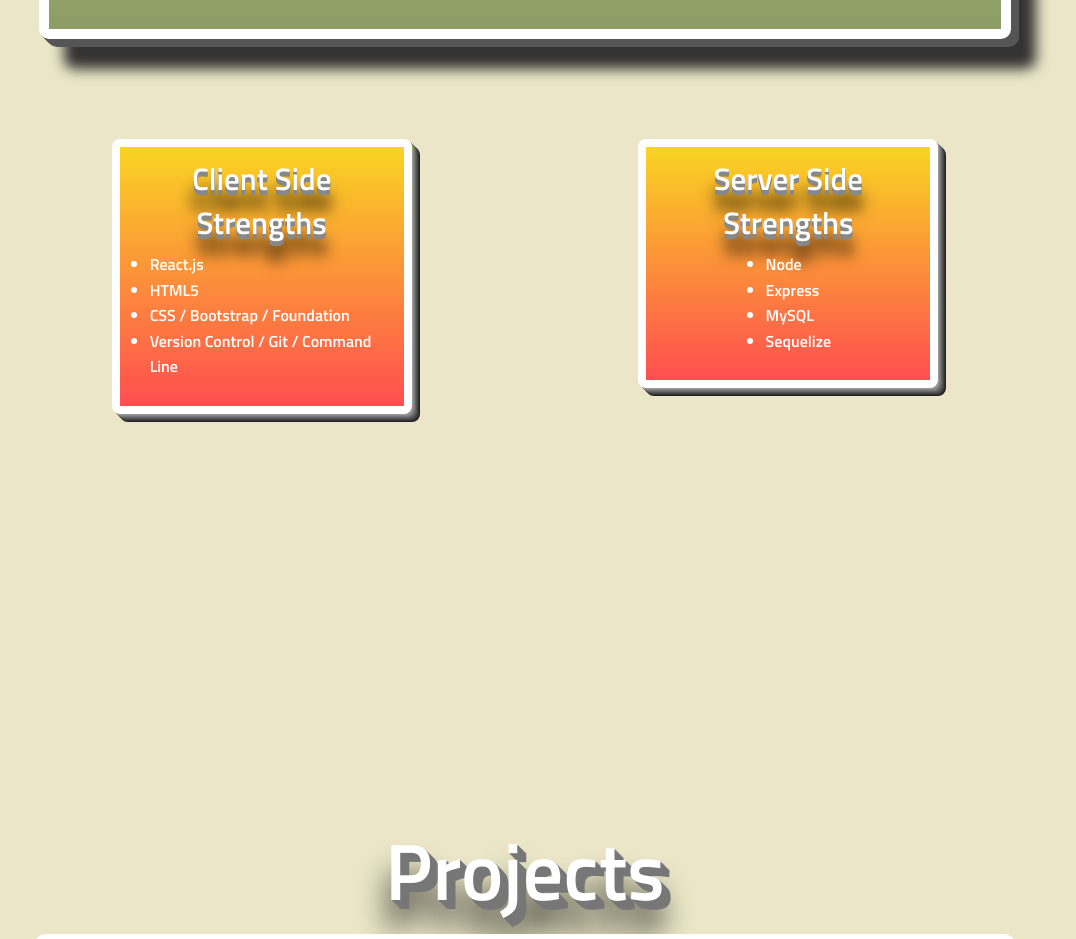
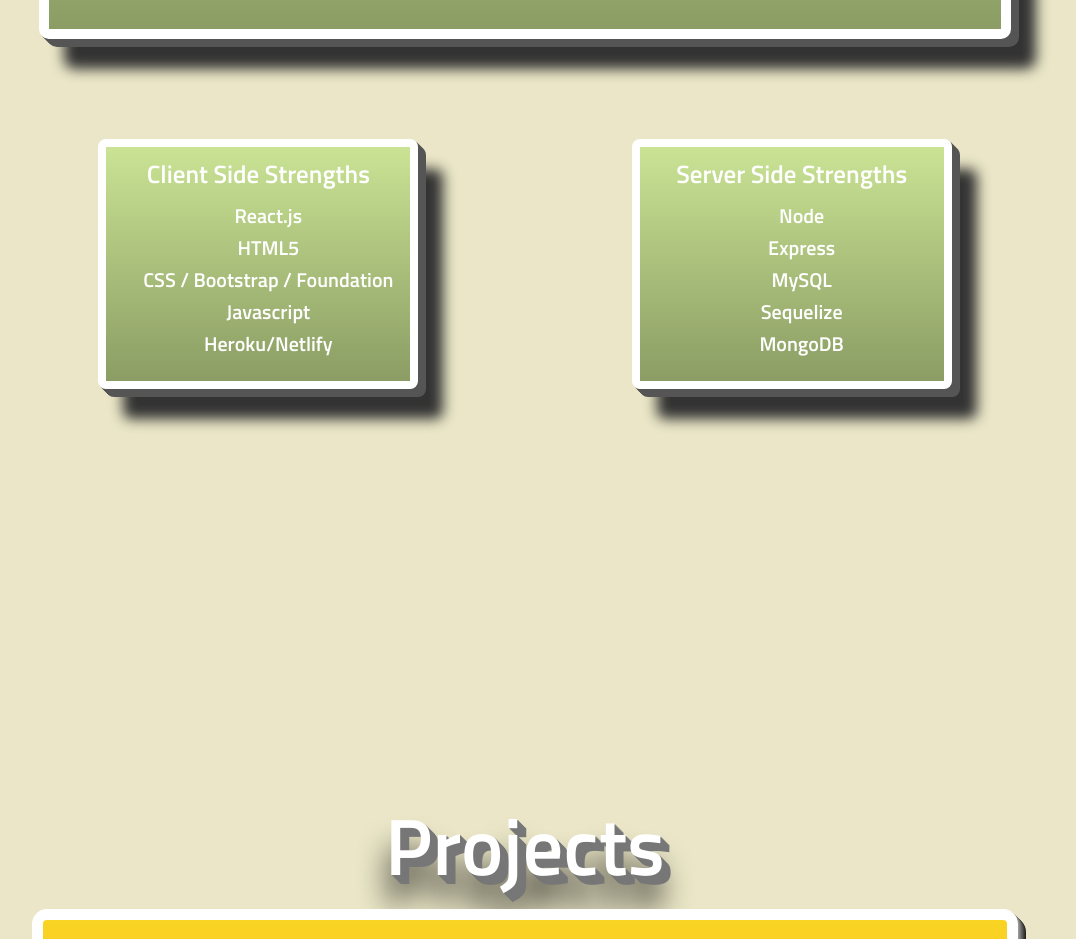
Before and after one commit to seddboi/react-portfolio, a React (Create React App) app: page / in a window 1280 px wide. Shown: the part 1520-2459 px from the top of the page, without its empty margins (115-1191 px from the left). Built offline with nearby package versions, Linux system fonts and the light colour scheme.

Commit message:
adjusted animations and organization

```diff
--- a/src/components/Skills/skills.css
+++ b/src/components/Skills/skills.css
@@ -6,16 +6,16 @@
 
 #card {
         display: inline-block;
-        width: 300px;
-        height: auto;
+        width: 320px;
+        height: 250px;
         background: transparent;
     border: unset;
-    background: #FF4E50;  /* fallback for old browsers */
-    background: -webkit-linear-gradient(#F9D423, #FF4E50);  /* Chrome 10-25, Safari 5.1-6 */
-    background: linear-gradient(#F9D423, #FF4E50); /* W3C, IE 10+/ Edge, Firefox 16+, Chrome 26+, Opera 12+, Safari 7+ */
+    background: #8B9D64;  /* fallback for old browsers */
+    background: -webkit-linear-gradient(#CAE394, #8B9D64);  /* Chrome 10-25, Safari 5.1-6 */
+    background: linear-gradient(#CAE394, #8B9D64); /* W3C, IE 10+/ Edge, Firefox 16+, Chrome 26+, Opera 12+, Safari 7+ */
     border: 8px solid #ffff;
     border-radius: 8px;
-    box-shadow: 1px 1px 0 #999, 2px 2px #888, 3px 3px #777, 4px 4px #666, 5px 5px #555, 6px 6px #444, 7px 7px #333, 8px 8px #222;
+    box-shadow: 1px 1px #555, 2px 2px #555, 3px 3px #555, 4px 4px #555, 5px 5px #555, 6px 6px #555, 7px 7px #555, 8px 8px #555, 25px 30px 13px #333;
     padding: 10px;
     margin-bottom: 50px;
 }
@@ -23,24 +23,19 @@
 #skill-titles {
     color: #ffff;
     font-family: 'Titillium Web', monospace,  serif;
-    text-shadow: 0 1px 0 #888, 0 2px 0 #888, 0 3px 0 #888, 0 4px 0 #888, 0 5px 0 #888, 0 20px 15px #000;
+    font-size: 25px;
+    /* text-shadow: 0 1px 0 #888, 0 2px 0 #888, 0 3px 0 #888, 0 4px 0 #888, 0 5px 0 #888, 0 20px 15px #000; */
 }
 
 ul {
     color: #ffff;
-}
-
-#centered-list-1 {
-    text-align: center;
-}
-
-#centered-list-2 {
-    text-align: center;
+    list-style: none;
+        font-size: 20px;
 }
 
 #list {
-    display:inline-block;
-    text-align: left;
+    display: inline-block;
+    text-align: center;
 }
 
 @media only screen and (max-width: 718px){
--- a/src/components/Skills/skills.js
+++ b/src/components/Skills/skills.js
@@ -13,7 +13,8 @@
                             <li><strong>React.js</strong></li>
                             <li><strong>HTML5</strong></li>
                             <li><strong>CSS / Bootstrap / Foundation</strong></li>
-                            <li><strong>Version Control / Git / Command Line</strong></li>
+                            <li><strong>Javascript</strong></li>
+                            <li><strong>Heroku/Netlify</strong></li>
                         </ul>
                     </div>
                 </div>
@@ -28,6 +29,7 @@
                             <li><strong>Express</strong></li>
                             <li><strong>MySQL</strong></li>
                             <li><strong>Sequelize</strong></li>
+                            <li><strong>MongoDB</strong></li>
                         </ul>
                     </div>
 
```
